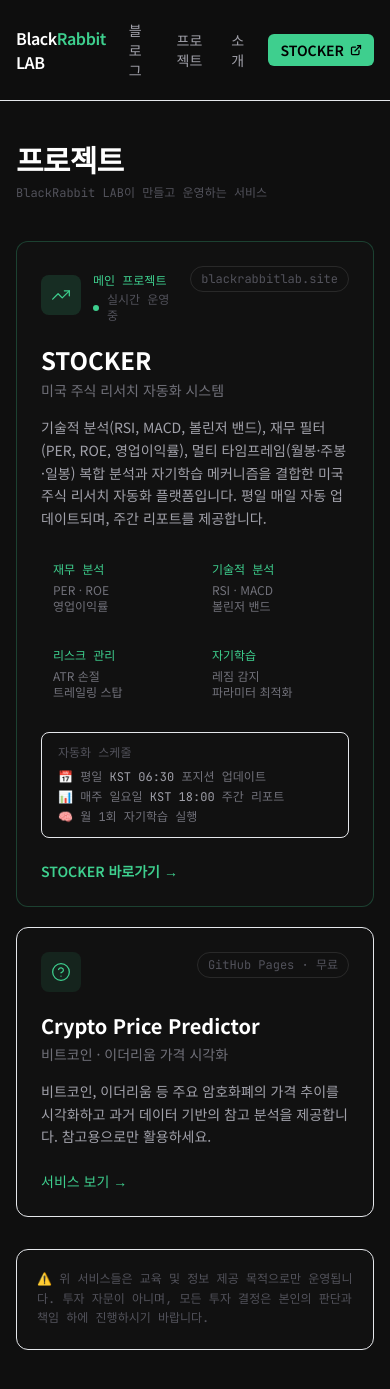
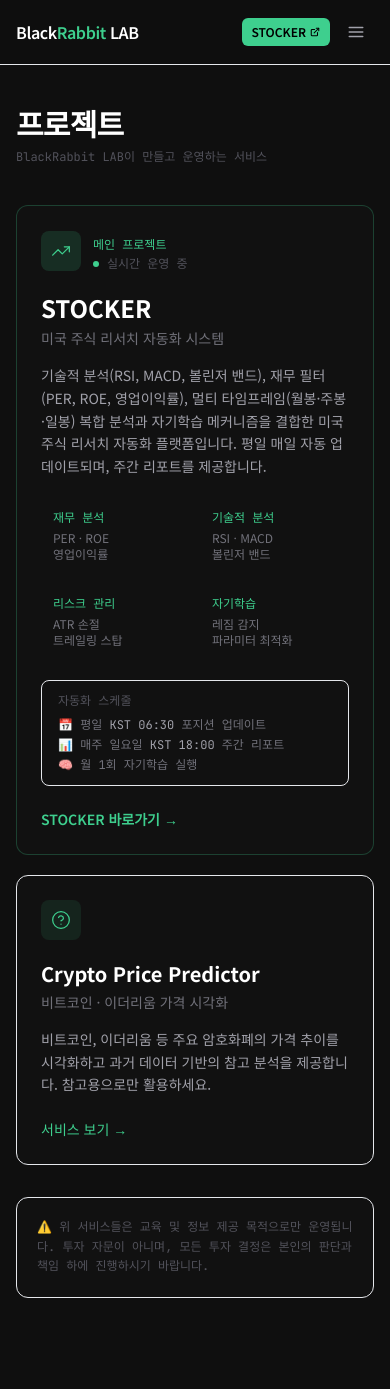
Before and after one commit to blackrabbitDeveloper/blackrabbitdeveloper.github.io, a Jekyll site: the page built from projects.html, in a window 390 px wide and 1400 px high. Shown: the top 1389 px of the window. Built offline with Jekyll 4.4.1, drawn with Linux system fonts in a browser that asks for light colours; nearby versions of some CDN libraries.

Commit message:
레이아웃 변경

```diff
--- a/_layouts/default.html
+++ b/_layouts/default.html
@@ -94,8 +94,8 @@
         </span>
       </a>
 
-      <!-- Nav -->
-      <nav class="flex items-center gap-1 sm:gap-2">
+      <!-- Desktop Nav -->
+      <nav class="hidden md:flex items-center gap-1">
         <a href="{{ '/' | relative_url }}" class="rounded-md px-3 py-1.5 text-sm font-medium text-zinc-400 transition hover:bg-white/5 hover:text-white">블로그</a>
         <a href="{{ '/projects' | relative_url }}" class="rounded-md px-3 py-1.5 text-sm font-medium text-zinc-400 transition hover:bg-white/5 hover:text-white">프로젝트</a>
         <a href="{{ '/about' | relative_url }}" class="rounded-md px-3 py-1.5 text-sm font-medium text-zinc-400 transition hover:bg-white/5 hover:text-white">소개</a>
@@ -108,6 +108,37 @@
           STOCKER
           <svg xmlns="http://www.w3.org/2000/svg" width="12" height="12" viewBox="0 0 24 24" fill="none" stroke="currentColor" stroke-width="2.5" stroke-linecap="round" stroke-linejoin="round"><path d="M18 13v6a2 2 0 0 1-2 2H5a2 2 0 0 1-2-2V8a2 2 0 0 1 2-2h6"/><polyline points="15 3 21 3 21 9"/><line x1="10" y1="14" x2="21" y2="3"/></svg>
         </a>
+      </nav>
+
+      <!-- Mobile: STOCKER CTA + Hamburger -->
+      <div class="flex items-center gap-2 md:hidden">
+        <a
+          href="https://blackrabbitlab.site"
+          target="_blank"
+          rel="noopener noreferrer"
+          class="inline-flex items-center gap-1 rounded-md bg-brand px-2.5 py-1.5 text-xs font-semibold text-black transition hover:bg-brand/90"
+        >
+          STOCKER
+          <svg xmlns="http://www.w3.org/2000/svg" width="10" height="10" viewBox="0 0 24 24" fill="none" stroke="currentColor" stroke-width="2.5" stroke-linecap="round" stroke-linejoin="round"><path d="M18 13v6a2 2 0 0 1-2 2H5a2 2 0 0 1-2-2V8a2 2 0 0 1 2-2h6"/><polyline points="15 3 21 3 21 9"/><line x1="10" y1="14" x2="21" y2="3"/></svg>
+        </a>
+        <button
+          id="menu-toggle"
+          class="flex h-9 w-9 items-center justify-center rounded-md text-zinc-400 transition hover:bg-white/5 hover:text-white"
+          aria-label="메뉴 열기"
+          aria-expanded="false"
+        >
+          <svg id="icon-open" xmlns="http://www.w3.org/2000/svg" width="18" height="18" viewBox="0 0 24 24" fill="none" stroke="currentColor" stroke-width="2" stroke-linecap="round" stroke-linejoin="round"><line x1="3" y1="6" x2="21" y2="6"/><line x1="3" y1="12" x2="21" y2="12"/><line x1="3" y1="18" x2="21" y2="18"/></svg>
+          <svg id="icon-close" xmlns="http://www.w3.org/2000/svg" width="18" height="18" viewBox="0 0 24 24" fill="none" stroke="currentColor" stroke-width="2" stroke-linecap="round" stroke-linejoin="round" class="hidden"><line x1="18" y1="6" x2="6" y2="18"/><line x1="6" y1="6" x2="18" y2="18"/></svg>
+        </button>
+      </div>
+    </div>
+
+    <!-- Mobile Menu Dropdown -->
+    <div id="mobile-menu" class="hidden border-t border-white/8 md:hidden">
+      <nav class="mx-auto max-w-5xl space-y-0.5 px-4 py-2 sm:px-6">
+        <a href="{{ '/' | relative_url }}" class="block rounded-md px-3 py-2.5 text-sm font-medium text-zinc-400 transition hover:bg-white/5 hover:text-white">블로그</a>
+        <a href="{{ '/projects' | relative_url }}" class="block rounded-md px-3 py-2.5 text-sm font-medium text-zinc-400 transition hover:bg-white/5 hover:text-white">프로젝트</a>
+        <a href="{{ '/about' | relative_url }}" class="block rounded-md px-3 py-2.5 text-sm font-medium text-zinc-400 transition hover:bg-white/5 hover:text-white">소개</a>
       </nav>
     </div>
   </header>
--- a/css/styles.css
+++ b/css/styles.css
@@ -1,5 +1,9 @@
 html {
   scroll-behavior: smooth;
+}
+
+body {
+  overflow-x: hidden;
 }
 
 /* Skip link (a11y) */
@@ -35,6 +39,9 @@
 .prose table {
   border-collapse: collapse;
   width: 100%;
+  display: block;
+  overflow-x: auto;
+  -webkit-overflow-scrolling: touch;
 }
 .prose thead {
   border-bottom: 1px solid rgba(255,255,255,0.1);
@@ -43,6 +50,7 @@
 .prose td {
   padding: 0.6rem 0.8rem;
   border: 1px solid rgba(255,255,255,0.07);
+  white-space: nowrap;
 }
 
 /* Code block syntax highlight */
--- a/js/main.js
+++ b/js/main.js
@@ -12,4 +12,32 @@
       target.scrollIntoView({ behavior: 'smooth', block: 'start' });
     });
   });
+
+  // Mobile hamburger menu toggle
+  var menuToggle = document.getElementById('menu-toggle');
+  var mobileMenu = document.getElementById('mobile-menu');
+  var iconOpen   = document.getElementById('icon-open');
+  var iconClose  = document.getElementById('icon-close');
+
+  if (menuToggle && mobileMenu) {
+    menuToggle.addEventListener('click', function () {
+      var isOpen = !mobileMenu.classList.contains('hidden');
+      mobileMenu.classList.toggle('hidden', isOpen);
+      iconOpen.classList.toggle('hidden', !isOpen);
+      iconClose.classList.toggle('hidden', isOpen);
+      menuToggle.setAttribute('aria-expanded', String(!isOpen));
+      menuToggle.setAttribute('aria-label', isOpen ? '메뉴 열기' : '메뉴 닫기');
+    });
+
+    // 메뉴 열린 상태에서 링크 클릭 시 자동 닫기
+    mobileMenu.querySelectorAll('a').forEach(function (link) {
+      link.addEventListener('click', function () {
+        mobileMenu.classList.add('hidden');
+        iconOpen.classList.remove('hidden');
+        iconClose.classList.add('hidden');
+        menuToggle.setAttribute('aria-expanded', 'false');
+        menuToggle.setAttribute('aria-label', '메뉴 열기');
+      });
+    });
+  }
 })();
--- a/projects.html
+++ b/projects.html
@@ -35,7 +35,7 @@
             </div>
           </div>
         </div>
-        <span class="flex-shrink-0 rounded-full border border-white/10 px-2.5 py-1 font-mono text-xs text-zinc-600">blackrabbitlab.site</span>
+        <span class="hidden sm:inline-flex flex-shrink-0 rounded-full border border-white/10 px-2.5 py-1 font-mono text-xs text-zinc-600">blackrabbitlab.site</span>
       </div>
 
       <h3 class="text-2xl font-bold text-white mb-1">STOCKER</h3>
@@ -91,7 +91,7 @@
         <div class="flex h-10 w-10 flex-shrink-0 items-center justify-center rounded-lg bg-brand/10">
           <svg xmlns="http://www.w3.org/2000/svg" width="20" height="20" viewBox="0 0 24 24" fill="none" stroke="#3ECF8E" stroke-width="1.5" stroke-linecap="round" stroke-linejoin="round"><circle cx="12" cy="12" r="10"/><path d="M9.09 9a3 3 0 0 1 5.83 1c0 2-3 3-3 3"/><line x1="12" y1="17" x2="12.01" y2="17"/></svg>
         </div>
-        <span class="flex-shrink-0 rounded-full border border-white/10 px-2.5 py-1 font-mono text-xs text-zinc-600">GitHub Pages · 무료</span>
+        <span class="hidden sm:inline-flex flex-shrink-0 rounded-full border border-white/10 px-2.5 py-1 font-mono text-xs text-zinc-600">GitHub Pages · 무료</span>
       </div>
 
       <h3 class="text-xl font-bold text-white mb-1">Crypto Price Predictor</h3>
```
